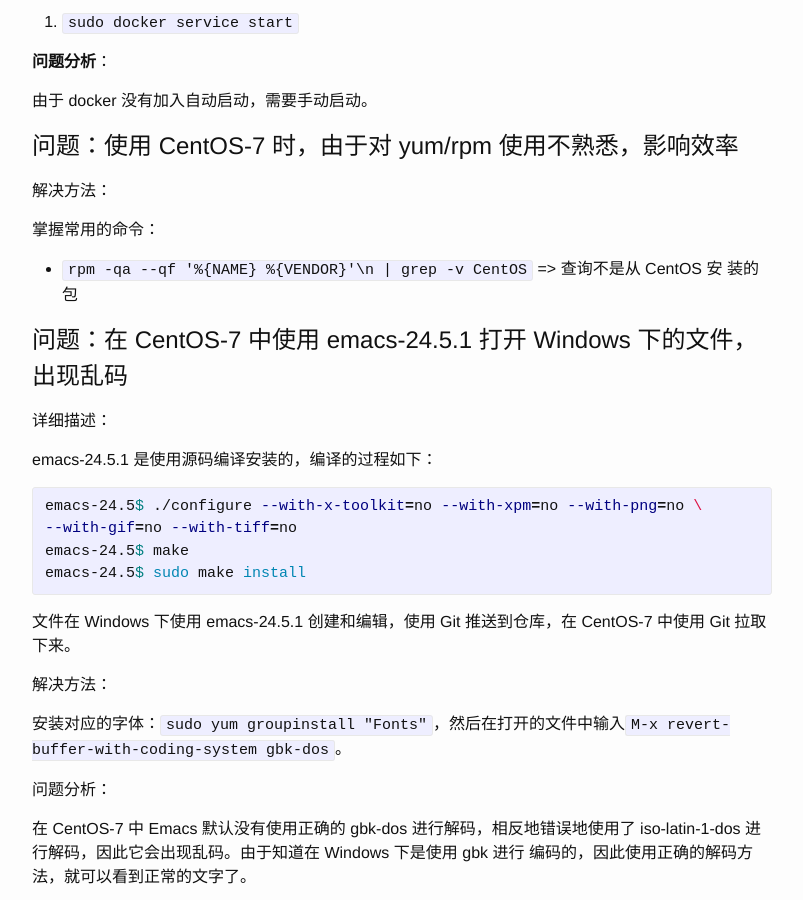
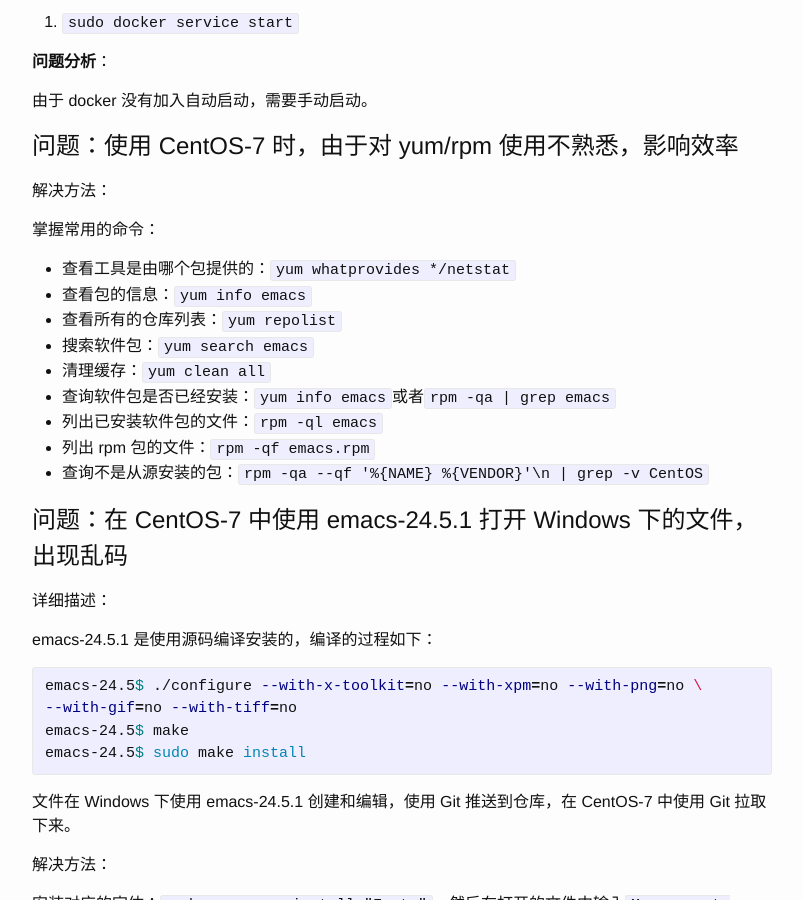
Before and after one commit to mofaph/mofaph.github.io, a Jekyll site: the page built from _posts/2016-01-05-problem-solved.md, in a window 1280 px wide and 900 px high, scrolled down 4380 px. Shown: the whole window, without its empty margins (238-1041 px from the left). Built offline with Jekyll 4.4.1, drawn with Linux system fonts in a browser that asks for light colours; Markdown is read by kramdown in place of the engine named in the settings.

Commit message:
problem-solved: yum/rpm 的常用命令

```diff
--- a/_posts/2016-01-05-problem-solved.md
+++ b/_posts/2016-01-05-problem-solved.md
@@ -198,8 +198,15 @@
 
 掌握常用的命令：
 
-* `rpm -qa --qf '%{NAME} %{VENDOR}'\n | grep -v CentOS` => 查询不是从 CentOS 安
-  装的包
+* 查看工具是由哪个包提供的：`yum whatprovides */netstat`
+* 查看包的信息：`yum info emacs`
+* 查看所有的仓库列表：`yum repolist`
+* 搜索软件包：`yum search emacs`
+* 清理缓存：`yum clean all`
+* 查询软件包是否已经安装：`yum info emacs`或者`rpm -qa | grep emacs`
+* 列出已安装软件包的文件：`rpm -ql emacs`
+* 列出 rpm 包的文件：`rpm -qf emacs.rpm`
+* 查询不是从源安装的包：`rpm -qa --qf '%{NAME} %{VENDOR}'\n | grep -v CentOS`
 
 # 问题：在 CentOS-7 中使用 emacs-24.5.1 打开 Windows 下的文件，出现乱码
 
```
